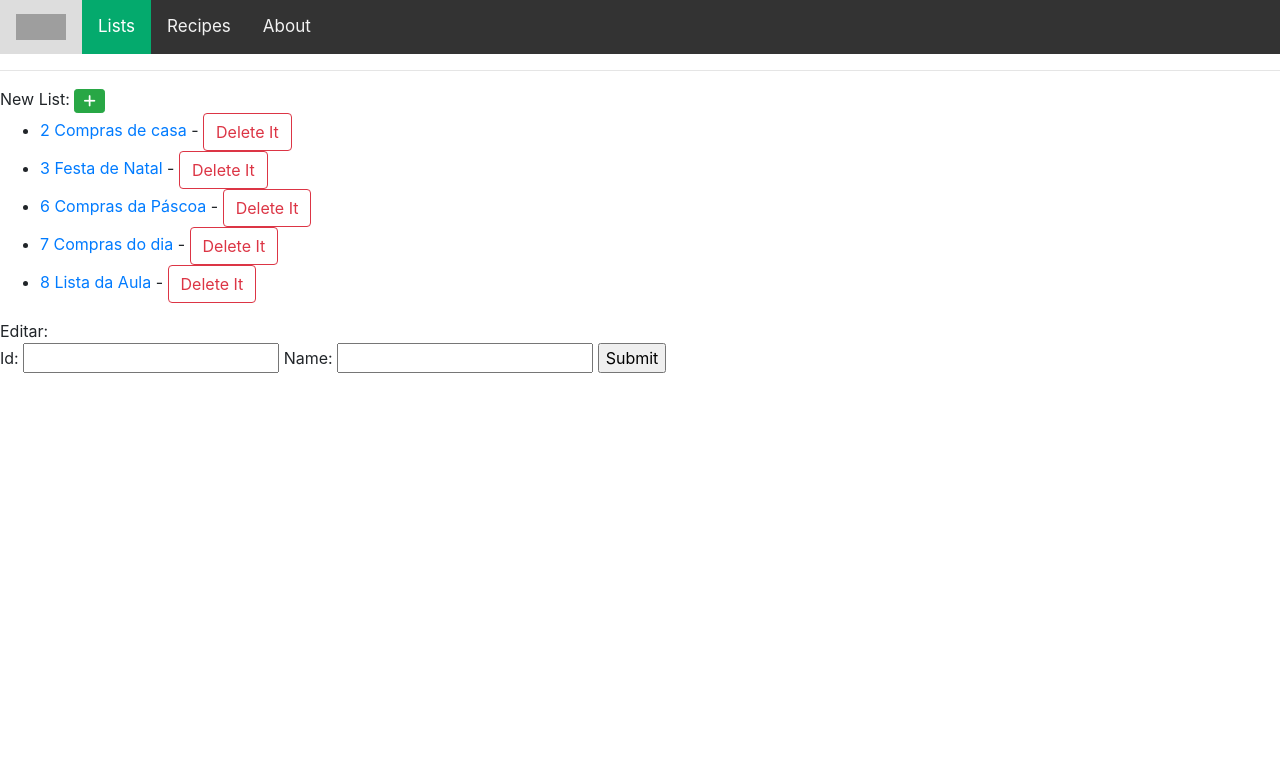
After one commit to gustavofsanchez/Eletiva-3---Sistema-de-compras, a Django app: page /lists/ in a window 1280 px wide. The commit adds this page. Shown: the top 783 px of the page. Run offline with Django 4.2, Linux system fonts and the light colour scheme; data comes from the database, SQL or seed files in the repository; both versions use the stored data as it was after the commit; some libraries are stand-ins or nearby versions; grey boxes are pictures that could not be loaded.

Commit message:
Improved frontend
Improved frontend

```diff
--- a/buyList/List/models.py
+++ b/buyList/List/models.py
@@ -1,4 +1,5 @@
 from django.db import models
+#from django.contrib.auth.models import User
 
 class Category(models.Model):
     name = models.CharField(max_length=50)
--- /dev/null
+++ b/buyList/List/templates/lists.html
@@ -0,0 +1,48 @@
+{% extends 'main.html' %}
+
+{% block content %}
+New List: <button class="btn btn-success btn-sm" data-toggle="modal" data-target="#ModalList" onclick="showModal()"><i class="fa fa-plus"></i></button>
+<ul>
+    {% for list in lists %}
+        <li> <a href="{% url 'show_list' pk=list.id %}">{{list.id}} {{list.name}} </a> -
+            <a class="btn btn-outline-danger" href="{% url 'delete_list' pk=list.id %}">Delete It</a>
+        </li>
+    {% endfor %}
+    </ul>
+
+Editar:
+<form action="/edit_list/" method="post">
+    {% csrf_token %}
+
+    <label for="id"> Id:</label>
+    <input id="id" type="text" name="id" value="">
+
+    <label for="name"> Name:</label>
+    <input id="name" type="text" name="name" value="">
+
+    <input type="submit" value="Submit">
+</form>
+
+<div class="modal fade" id="ModalList" tabindex="-1" role="dialog" aria-labelledby="exampleModalLabel" aria-hidden="true">
+    <div class="modal-dialog" role="document">
+      <div class="modal-content">
+        <div class="modal-header">
+          <h5 class="modal-title" id="exampleModalLabel">New List</h5>
+          <button type="button" class="close" data-dismiss="modal" aria-label="Close">
+            <span aria-hidden="true">&times;</span>
+          </button>
+        </div>
+        <div class="modal-body">
+            <form action="/add_list/" method="post">
+                {% csrf_token %}
+                <label for="name"> Name:</label>
+                <input id="name" type="text" name="name" value="">
+                <input type="submit" value="Submit">
+            </form>
+        </div>
+      </div>
+    </div>
+  </div>
+
+
+{% endblock content %}
--- /dev/null
+++ b/buyList/List/templates/main.html
@@ -0,0 +1,17 @@
+<html>
+    <head>
+        <title>Buy List</title>
+        <script src="https://cdnjs.cloudflare.com/ajax/libs/jquery/3.3.1/jquery.min.js"></script>
+        <script src="https://stackpath.bootstrapcdn.com/bootstrap/4.3.1/js/bootstrap.min.js"></script>
+        <link href="https://stackpath.bootstrapcdn.com/bootstrap/4.3.1/css/bootstrap.min.css" rel="stylesheet" />
+        <script src="https://kit.fontawesome.com/59bc4047cf.js" crossorigin="anonymous"></script>
+    </head>
+
+    <body>
+        {% include 'navbar.html' %}
+
+        {% block content%}
+        {% endblock%}
+
+    </body>
+</html>
--- /dev/null
+++ b/buyList/List/templates/navbar.html
@@ -0,0 +1,30 @@
+<style>
+.topnav {
+  overflow: hidden;
+  background-color: #333;
+}
+.topnav a {
+  float: left;
+  color: #f2f2f2;
+  text-align: center;
+  padding: 14px 16px;
+  text-decoration: none;
+  font-size: 17px;
+}
+.topnav a:hover {
+  background-color: #ddd;
+  color: black;
+}
+.topnav a.active {
+  background-color: #04AA6D;
+  color: white;
+}
+</style>
+
+ <div class="topnav">
+    <a {% if request.resolver_match.url_name == 'index' %}class="active"{% endif %} href="{% url 'index' %}"> <img src="https://variety.com/wp-content/uploads/2023/04/Twitter-Logo-Doge-Dogecoin.png?w=640" style="width:50px;height:26px;"> </a>
+    <a {% if request.resolver_match.url_name == 'lists' %}class="active"{% endif %} href="{% url 'lists' %}">Lists</a>
+    <a {% if request.resolver_match.url_name == 'recipes' %}class="active"{% endif %} href="{% url 'recipes' %}">Recipes</a>
+    <a href="#about">About</a>
+  </div>
+<hr>
--- a/buyList/List/urls.py
+++ b/buyList/List/urls.py
@@ -3,6 +3,8 @@ from . import views
 
 urlpatterns = [
     path('', views.index, name='index'),
+    path('lists/', views.lists, name='lists'),
+    path('recipes/', views.recipes, name='recipes'),
     path('add_product/', views.add_product, name='add_product'),
     path('delete_product/<int:pk>/', views.delete_product, name='delete_product'),
     path('edit_product/', views.edit_product, name='edit_product'),
@@ -12,7 +14,6 @@ urlpatterns = [
     path('edit_list/', views.edit_list, name='edit_list'),
     path('add_prod_in_list/', views.add_prod_in_list, name='add_prod_in_list'),
 
-
     path('show_list/<int:pk>/', views.show_list, name='show_list'),
     path('showRecipt/<int:pk>/', views.show_recipt, name='show_recipt'),
 
--- a/buyList/List/views.py
+++ b/buyList/List/views.py
@@ -19,6 +19,29 @@ def index(request):
         'recipts': recipts,
     }
     return render(request, 'index.html', context)
+
+def lists(request):
+    lists = List.objects.all
+    context = {
+        'lists': lists,
+    }
+    return render(request, 'lists.html', context)
+
+
+def recipes(request):
+    products = Product.objects.all
+    lists = List.objects.all
+    categories = Category.objects.all
+    tagRecipts = TagRecipt.objects.all
+    recipts = Recipt.objects.all
+    context = {
+        'prods': products,
+        'lists': lists,
+        'categories': categories,
+        'tagRecipts': tagRecipts,
+        'recipts': recipts,
+    }
+    return render(request, 'recipes.html', context)
 
 def add_product(request):
     # inserir no meu banco de dados
@@ -59,13 +82,13 @@ def add_list(request):
             name = name,
         )
         data.save()
-    return HttpResponseRedirect('/')
+    return HttpResponseRedirect('/lists/')
 
 def delete_list(request, pk):
     #if request.method == 'POST':
     list = List.objects.get(id = pk)
     list.delete()
-    return HttpResponseRedirect('/')
+    return HttpResponseRedirect('/lists/')
 
 
 def edit_list(request):
@@ -73,7 +96,7 @@ def edit_list(request):
         list = List.objects.get(id = request.POST['id'])
         list.name = request.POST['name']
         list.save()
-    return HttpResponseRedirect('/')
+    return HttpResponseRedirect('/lists/')
 
 def add_prod_in_list(request):
     if request.method == 'POST':
```
Also changed, not shown: buyList/List/templates/index.html (+43 -107 lines), buyList/List/templates/recipes.html (added, +69 -0 lines), buyList/List/templates/showRecipt.html (+11 -7 lines), buyList/List/templates/showlist.html (+7 -0 lines), buyList/db.sqlite3.
